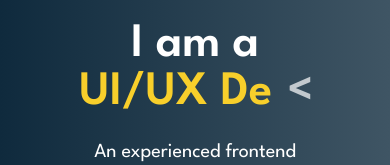
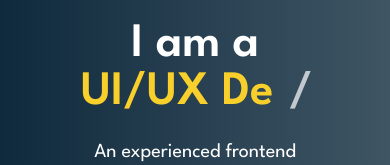
Before and after one commit to mahletseleshi/My-Portfolio, a React (Vite) app: page / in a window 390 px wide. Shown: the part 265-430 px from the top of the page. Built offline with nearby package versions, Linux system fonts and the light colour scheme.

Commit message:
updated page

```diff
--- a/package.json
+++ b/package.json
@@ -11,6 +11,7 @@
   },
   "dependencies": {
     "@emailjs/browser": "^3.11.0",
+    "framer-motion": "^10.16.16",
     "react": "^18.2.0",
     "react-dom": "^18.2.0",
     "react-icon": "^1.0.0",
--- a/src/components/Header.jsx
+++ b/src/components/Header.jsx
@@ -17,8 +17,8 @@ const Header = () => {
     <div id="Header" className="overflow-hidden bg-gradient-to-r box-border  w-full h-screen from-[#0F2A3D] flex justify-between items-center  px-4 md:px-32 to-[#3F5564] text-white">
       <div className="flex flex-col space-y-5 items-center justify-center md:justify-start md:items-start">
         <p className="text-[25px] md:text-[15px]">Hello, I am Mahlet👋 </p>
-        <h1 className="text-5xl w-[70%] text-center md:text-left md:text-[65px] md:w-[80%] md:leading-[1.1] font-semibold">
-          I am a <span className="text-Yellow ">{text}</span> <Cursor cursorStyle="<"/>
+        <h1 className="text-5xl w-[70%] text-center md:text-left md:text-[65px] md:w-[90%] md:leading-[1.1] font-semibold">
+          I am a <span className="text-Yellow ">{text}</span> <span><Cursor cursorStyle="/"/></span>
         </h1>
         <p className="w-[70%] text-[20px] md:text-[14px] text-center md:text-left">
           An experienced frontend developer with enthusiastic perception of
```
Also changed, not shown: 1 other file (tests, documents, lock files or other folders).
